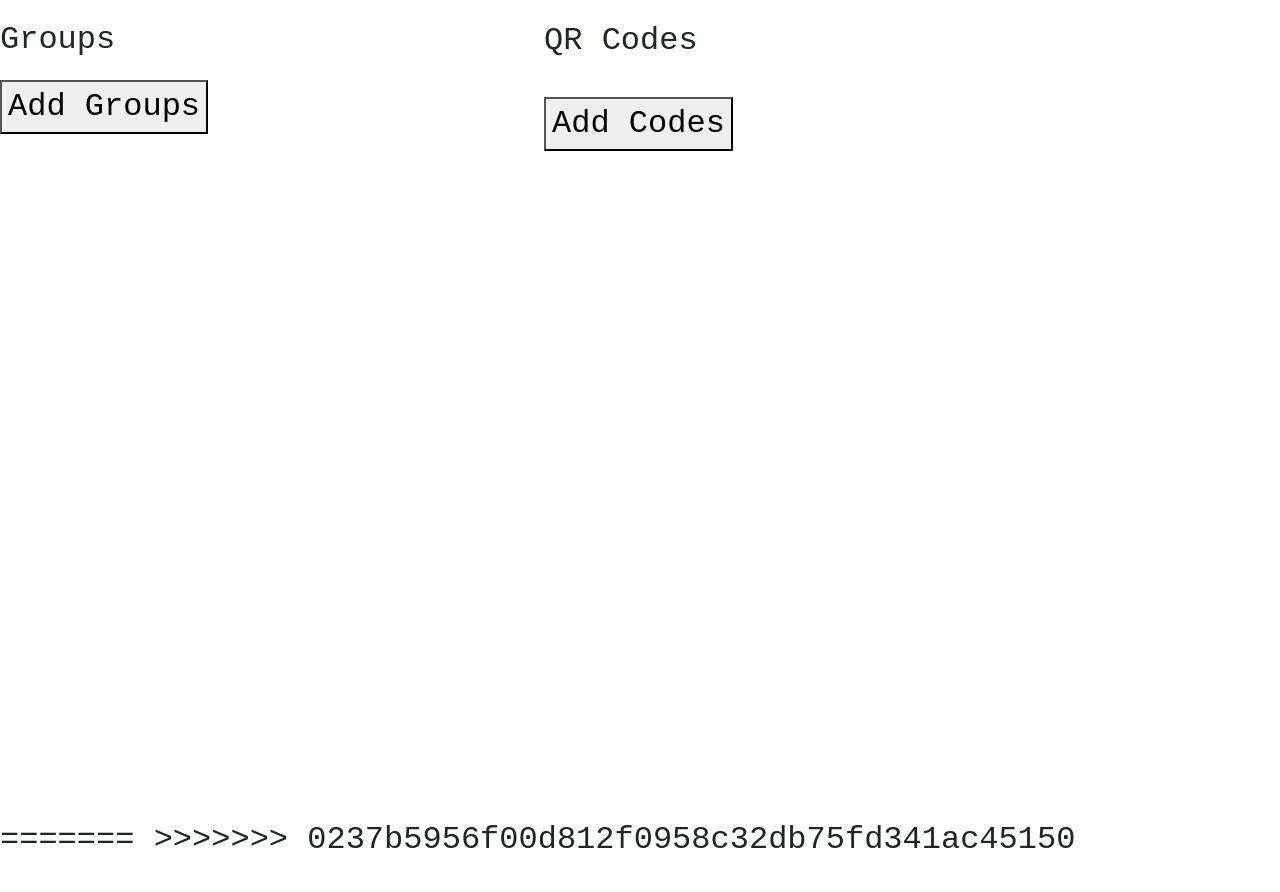
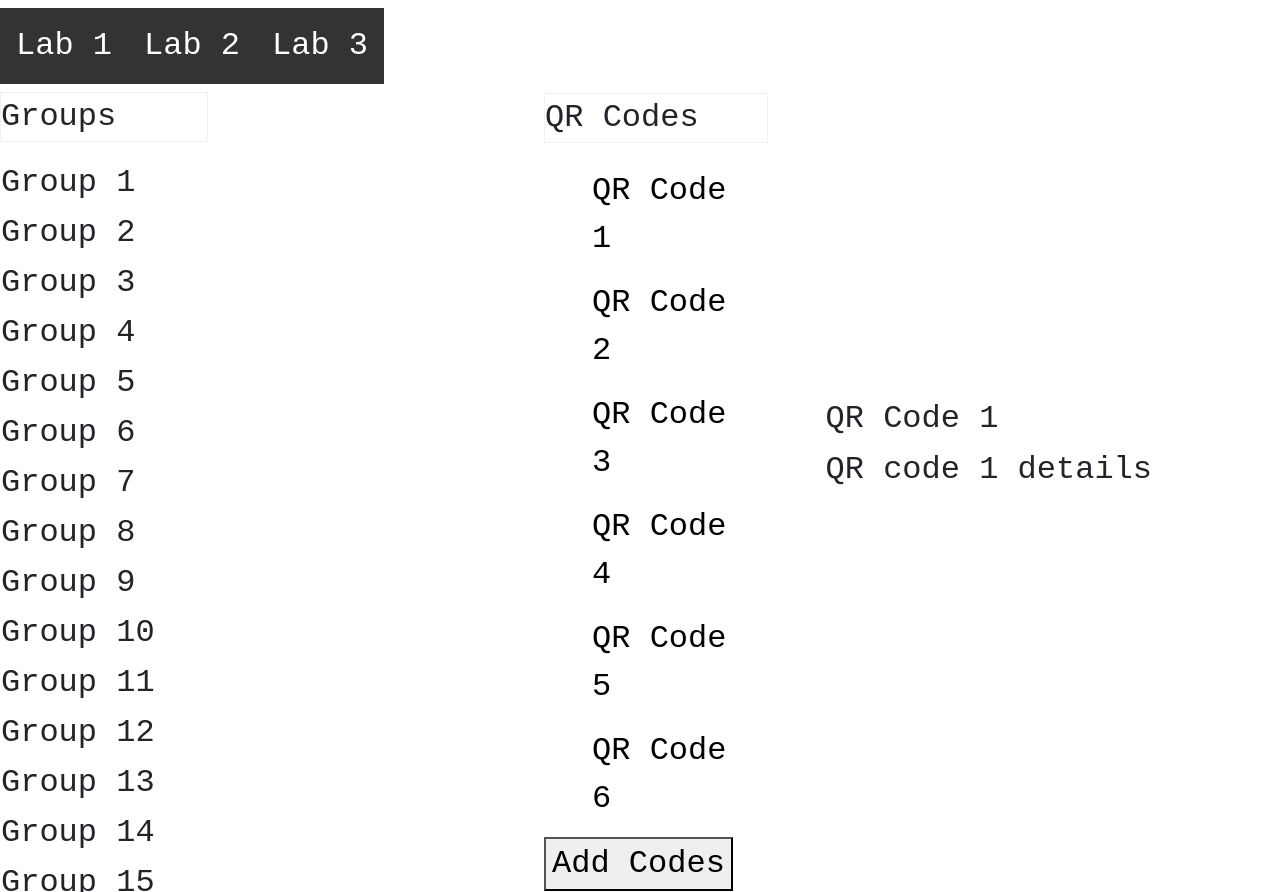
Before and after one commit to gwstallsmith/MiQRo, a Flask app: page /labhome in a window 1280 px wide. Before the commit the page ends 848 px from the top, so only its background shows below. Run offline with Flask 3, Linux system fonts and the light colour scheme; parts of the project's set-up code (start-up, migrations or seed data) failed here and were passed over; some libraries are stand-ins or nearby versions.

Commit message:
tidied it update

```diff
--- a/templates/labhome.html
+++ b/templates/labhome.html
@@ -71,13 +71,18 @@
             margin-left: 25%;
             padding: 1px 16px;
             height: 100vh;
-            overflow: auto;
             width: 20%;
             cursor: pointer;
         }
-        .scrollable-content{
-            overflow-y: auto;
-            max-height: 100vh;
+        .content li{
+            overflow: auto;
+        }
+        .sidebar p, .content p {
+            position: sticky;
+            top: 0;
+            background: white;
+            z-index: 1;
+            border: 1px solid #f1f1f1;
         }
         #addCodesButton{
             position: sticky;
@@ -207,8 +212,5 @@
         detailsTitle.textContent = qrCode;
         detailsContent.textContent = detailsData[qrCode];
     }
-<<<<<<< HEAD
+
 </script>
-=======
-</script>
->>>>>>> 0237b5956f00d812f0958c32db75fd341ac45150
```
